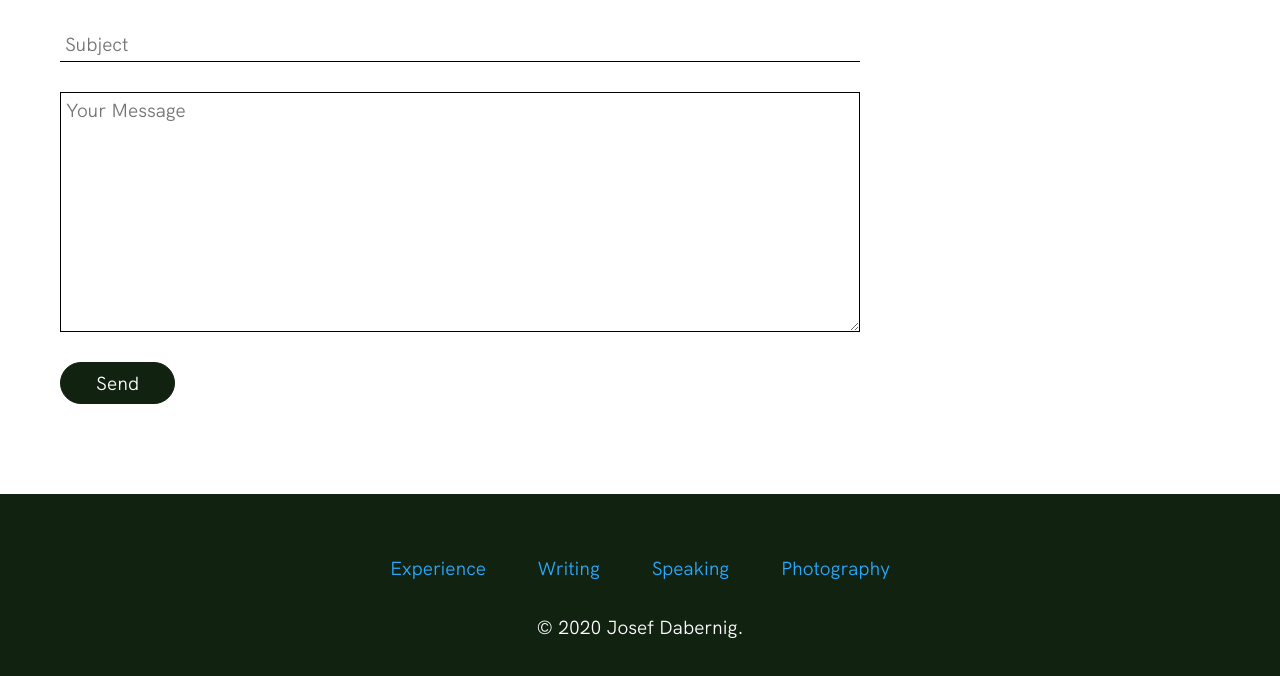
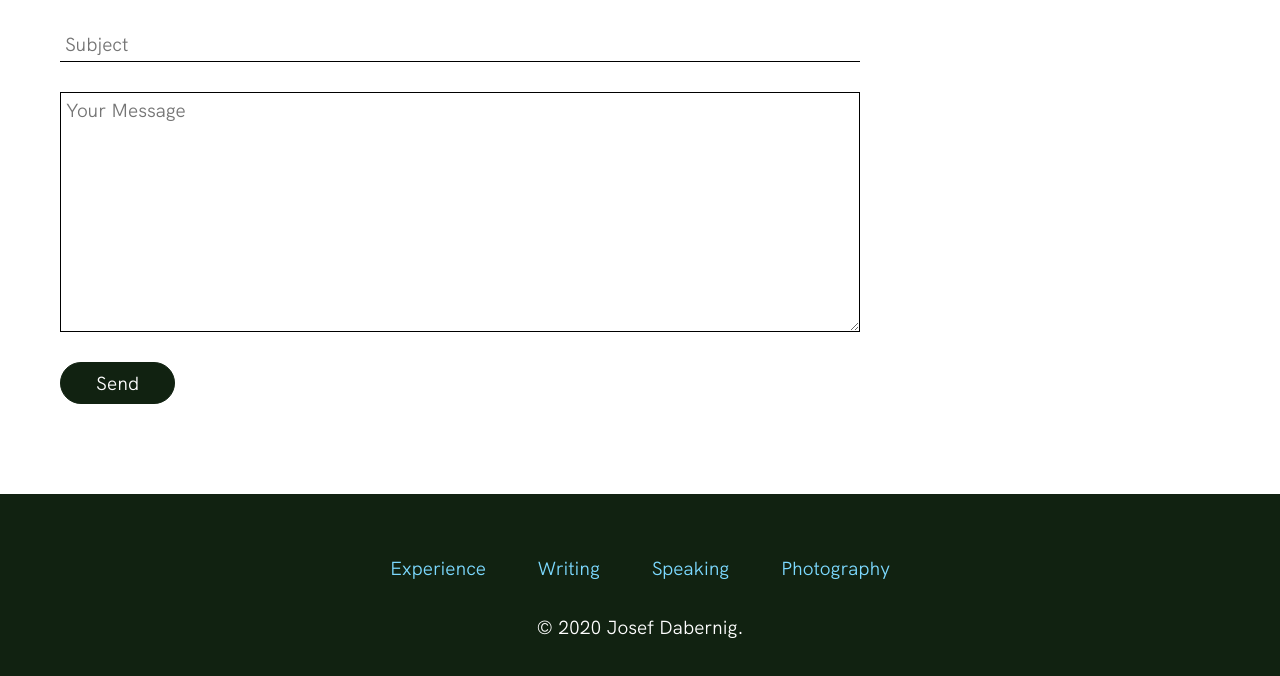
Before and after one commit to dasjo/dasjo, a Gatsby site: page /contact in a window 1280 px wide. Shown: the part 304-980 px from the top of the page. Built offline with nearby package versions, Linux system fonts and the light colour scheme; Gatsby itself is replaced by a stand-in of ours.

Commit message:
footer nav lighten the colors of the links.

```diff
--- a/src/components/Footer.tsx
+++ b/src/components/Footer.tsx
@@ -26,9 +26,7 @@ const StyledFooter = styled.footer`
     }
 
     a {
-      &:hover {
-        color: #3cbdf2;
-      }
+      color: #7cd9ff;
     }
   }
 `;
```
Also changed, not shown: graphql-types.ts (+8 -8 lines).
